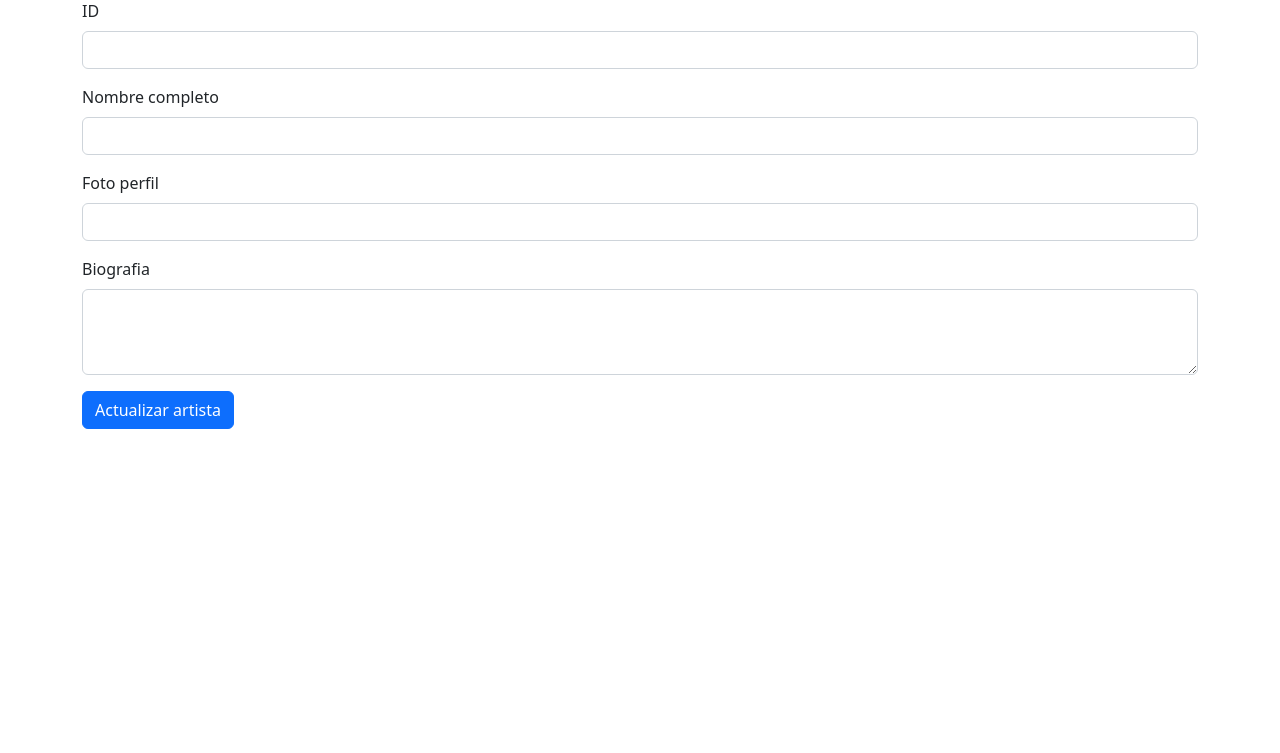
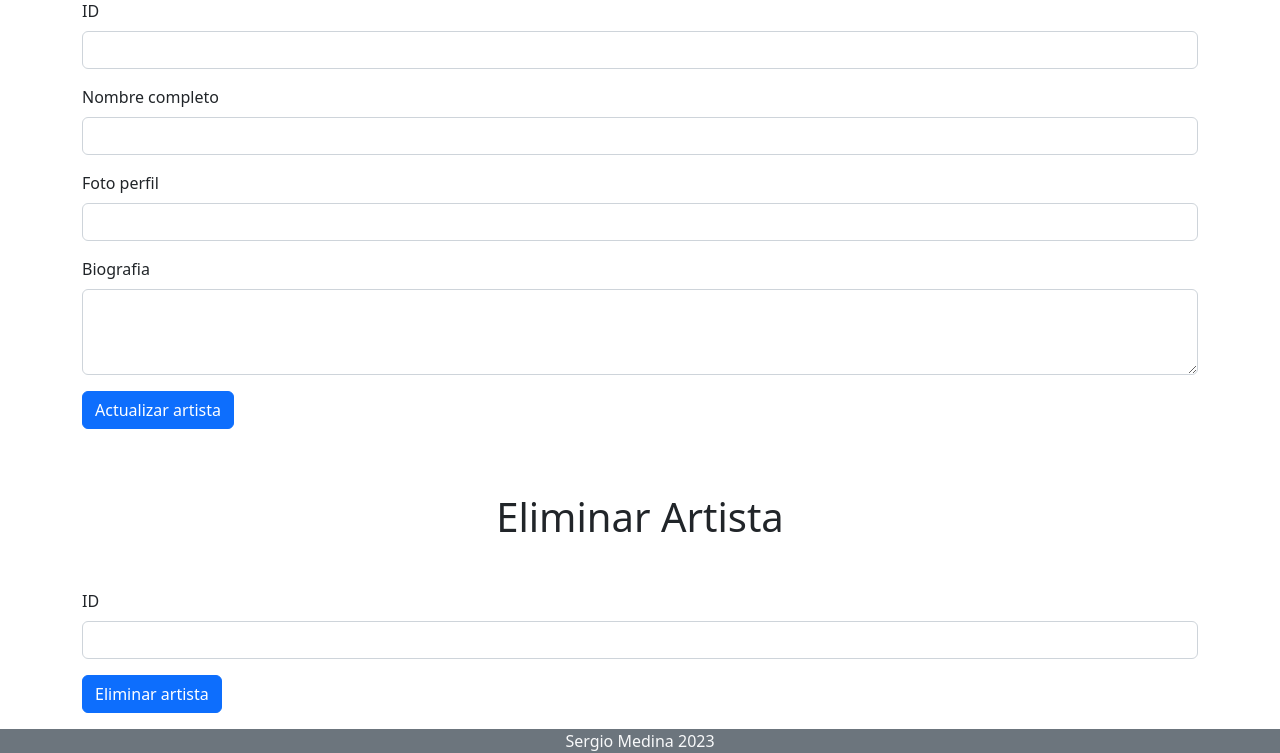
Before and after one commit to sergiomedinaio/armando_un_sitio-medina, a PHP site: page /admin/index.php in a window 1280 px wide. Shown: the part 745-1498 px from the top of the page. Before the commit the page ends 1174 px from the top, so only its background shows below. Run offline with PHP 8.4, Linux system fonts and the light colour scheme.

Commit message:
feat: add Artista remove method

```diff
--- a/admin/index.php
+++ b/admin/index.php
@@ -14,6 +14,10 @@
         <?php
             require "views/add_artista.php";
             require "views/update_artista.php";
+            require "views/remove_artista.php";
         ?>
     </div>
+    <?php
+        require "../partials/footer.php";
+    ?>
 </body>
--- /dev/null
+++ b/admin/views/remove_artista.php
@@ -0,0 +1,17 @@
+<?php
+?>
+
+<div class="row">
+    <div class="col-12">
+        <h1 class="text-center my-5">Eliminar Artista</h1>
+        <form class="row" action="actions/remove_artista_action.php" method="POST" enctype="multipart/form-data">
+            <div class="mb-3">
+                <label for="id" class="form-label">ID</label>
+                <input class="form-control" id="id" name="id" placeholder="">
+            </div>
+            <div class="mb-3">
+                <button type="submit" class="btn btn-primary">Eliminar artista</button>
+            </div>
+        </form>
+    </div>
+</div>
```
Also changed, not shown: admin/actions/remove_artista_action.php (added, +18 -0 lines), classes/Artista.php (+13 -0 lines).
